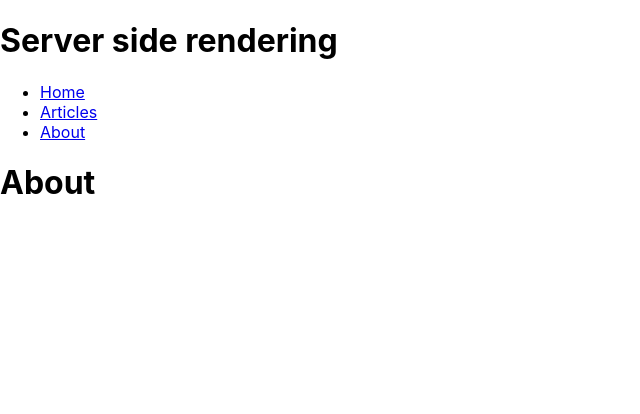
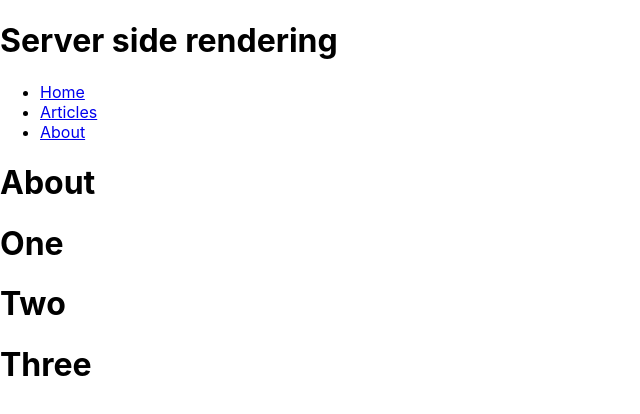
Before and after one commit to madebyaman/react-software-architecture, a React (Create React App) app: page /about in a window 1280 px wide. Shown: the top 414 px of the page, without its empty margins (0-640 px from the left). Built offline with nearby package versions, Linux system fonts and the light colour scheme.

Commit message:
basic code splitting

```diff
--- a/src/pages/About.js
+++ b/src/pages/About.js
@@ -1,7 +1,20 @@
-import React from 'react';
+import React, { lazy, Suspense } from 'react';
+// import { One } from './One';
+// import { Three } from './Three';
+// import { Two } from './Two';
+const One = lazy(() => import('./One'));
+const Two = lazy(() => import('./Two'));
+const Three = lazy(() => import('./Three'));
 
 export const About = () => {
-	return (
-		<h1>About</h1>
-	);
-}
+  return (
+    <>
+      <h1>About</h1>
+      <Suspense fallback={<p>Loading...</p>}>
+        <One />
+        <Two />
+        <Three />
+      </Suspense>
+    </>
+  );
+};
--- /dev/null
+++ b/src/pages/One.js
@@ -0,0 +1,7 @@
+import React from 'react';
+
+const One = () => {
+  return <h1>One</h1>;
+};
+
+export default One;
--- /dev/null
+++ b/src/pages/Three.js
@@ -0,0 +1,7 @@
+import React from 'react';
+
+const Three = () => {
+  return <h1>Three</h1>;
+};
+
+export default Three;
--- /dev/null
+++ b/src/pages/Two.js
@@ -0,0 +1,6 @@
+import React from 'react';
+
+const Two = () => {
+  return <h1>Two</h1>;
+};
+export default Two;
```
